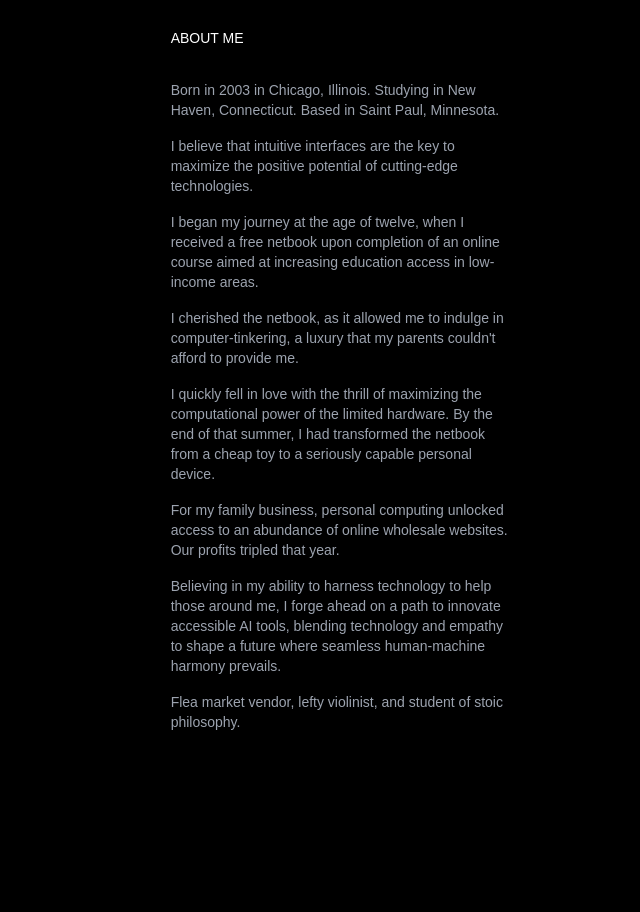
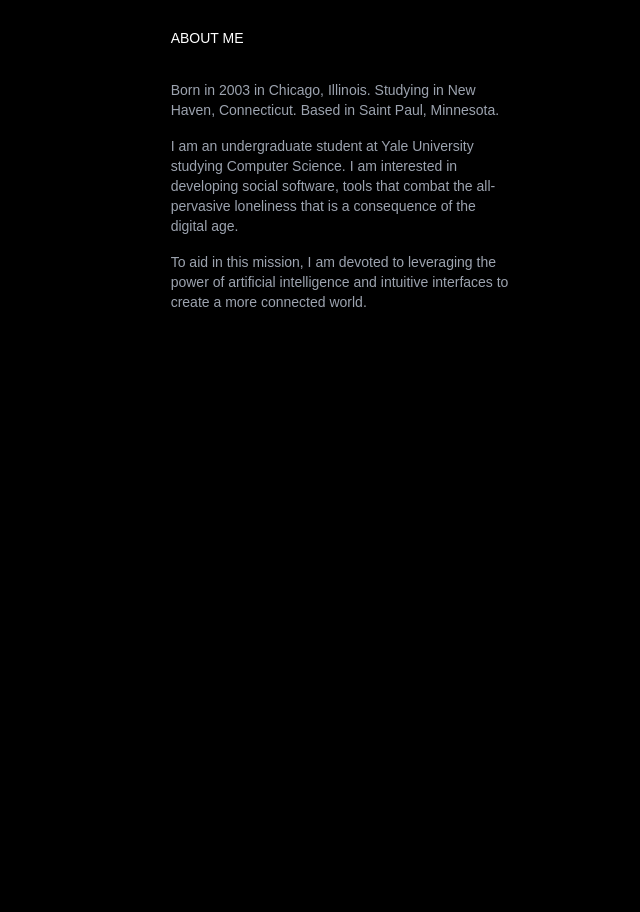
Before and after one commit to ericwang07/my_portfolio, a React (Create React App) app: page / in a window 1280 px wide. Shown: the part 820-1732 px from the top of the page, without its empty margins (640-1280 px from the left). Built offline with nearby package versions, Linux system fonts and the light colour scheme; the HTML template or start-up script is replaced by a standard one.

Commit message:
changed bio

```diff
--- a/src/components/About.jsx
+++ b/src/components/About.jsx
@@ -13,27 +13,11 @@ const About = () => {
               Born in 2003 in Chicago, Illinois. Studying in New Haven, Connecticut. Based in Saint Paul, Minnesota.
             </div>
             <div className='font-2xl text-sm pb-4 md:w-1/3 w-2/3 ml-auto mr-0 text-gray-400 flex'>
-              I believe that intuitive interfaces are the key to maximize the positive potential of cutting-edge technologies.
+              I am an undergraduate student at Yale University studying Computer Science. I am interested in developing social software, tools that combat the all-pervasive loneliness that is a consequence of the digital age.
             </div>
             <div className='font-2xl text-sm pb-4 md:w-1/3 w-2/3 ml-auto mr-0 text-gray-400 flex'>
-              I began my journey at the age of twelve, when I received a free netbook upon completion of an online course aimed at increasing education access in low-income areas.
+              To aid in this mission, I am devoted to leveraging the power of artificial intelligence and intuitive interfaces to create a more connected world.
             </div>
-            <div className='font-2xl text-sm pb-4 md:w-1/3 w-2/3 ml-auto mr-0 text-gray-400 flex'>
-              I cherished the netbook, as it allowed me to indulge in computer-tinkering, a luxury that my parents couldn't afford to provide me.
-            </div>
-            <div className='font-2xl text-sm pb-4 md:w-1/3 w-2/3 ml-auto mr-0 text-gray-400 flex'>
-              I quickly fell in love with the thrill of maximizing the computational power of the limited hardware. By the end of that summer, I had transformed the netbook from a cheap toy to a seriously capable personal device.
-            </div>
-            <div className='font-2xl text-sm pb-4 md:w-1/3 w-2/3 ml-auto mr-0 text-gray-400 flex'>
-              For my family business, personal computing unlocked access to an abundance of online wholesale websites. Our profits tripled that year.
-            </div>
-            <div className='font-2xl text-sm pb-4 md:w-1/3 w-2/3 ml-auto mr-0 text-gray-400 flex'>
-              Believing in my ability to harness technology to help those around me, I forge ahead on a path to innovate accessible AI tools, blending technology and empathy to shape a future where seamless human-machine harmony prevails.
-            </div>
-            <div className='font-2xl text-sm pb-4 md:w-1/3 w-2/3 ml-auto mr-0 text-gray-400 flex'>
-              Flea market vendor, lefty violinist, and student of stoic philosophy.
-            </div>
-
         </div>
     </div>
   )
```
